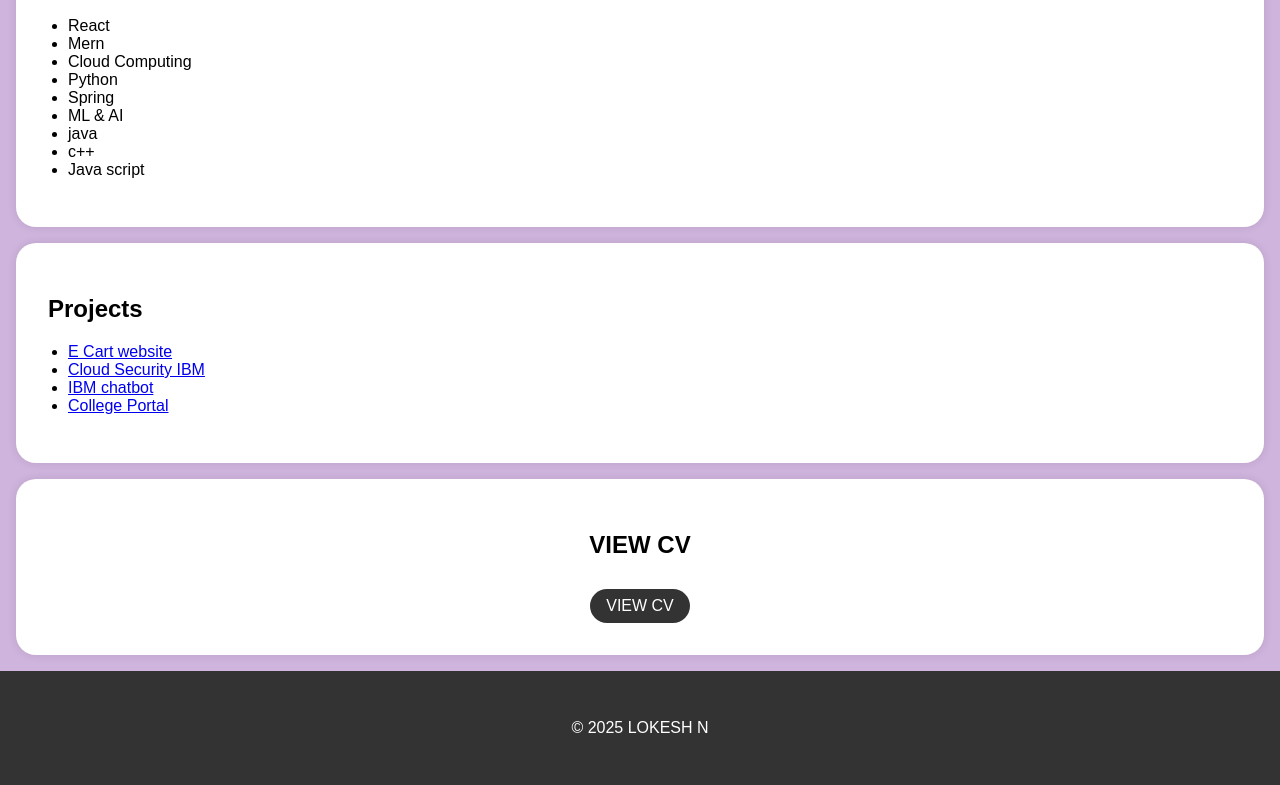
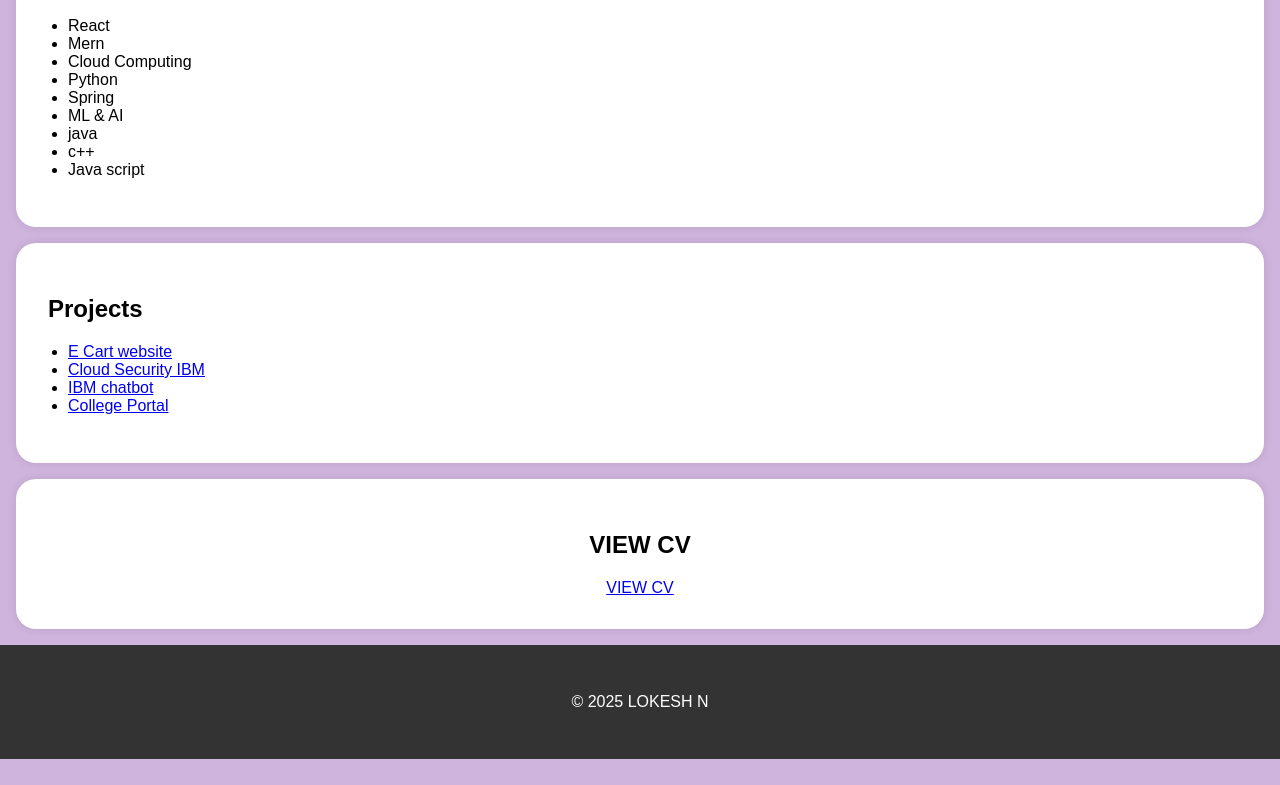
Before and after one commit to LokeshNagalingam/DIGITAL-PORTFOLIO-, a plain HTML site: page index.html in a window 1280 px wide. Shown: the part 787-1572 px from the top of the page. After the commit the page ends 1546 px from the top, so only its background shows below. Drawn offline with Linux system fonts and the light colour scheme.

Commit message:
Update index.html

```diff
--- a/index.html
+++ b/index.html
@@ -171,7 +171,7 @@
         <div class="section-content">
             <center>
             <h2>VIEW CV</h2>
-            <a href="resume.png" target="loke.pdf" class="download-button">VIEW CV</a>
+            <a href="resume.png" target="loke.pdf" class="view-button">VIEW CV</a>
 
         </center>
         </div>
```
